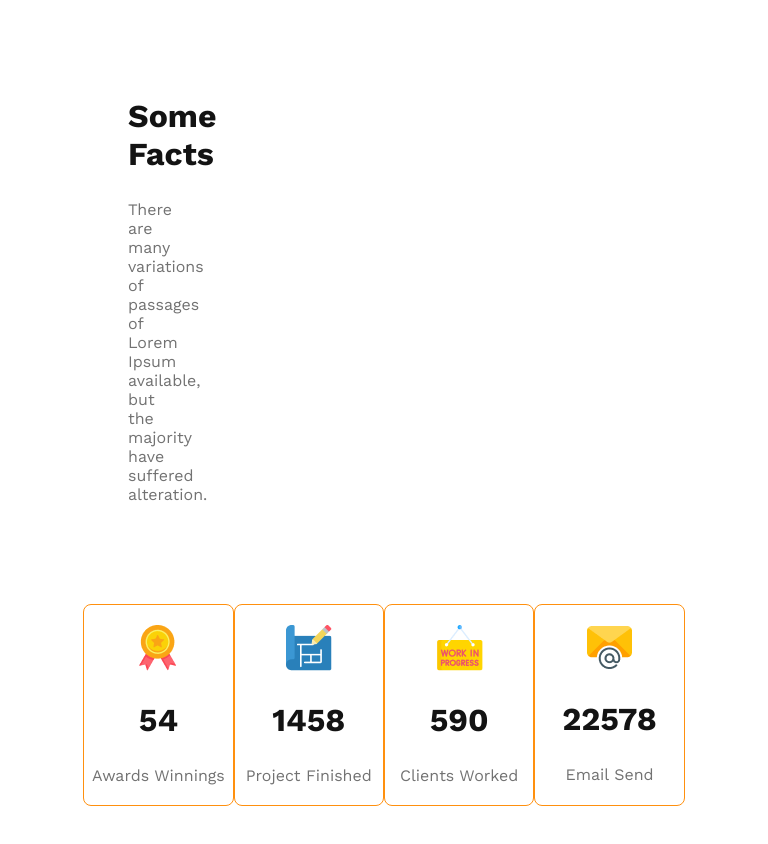
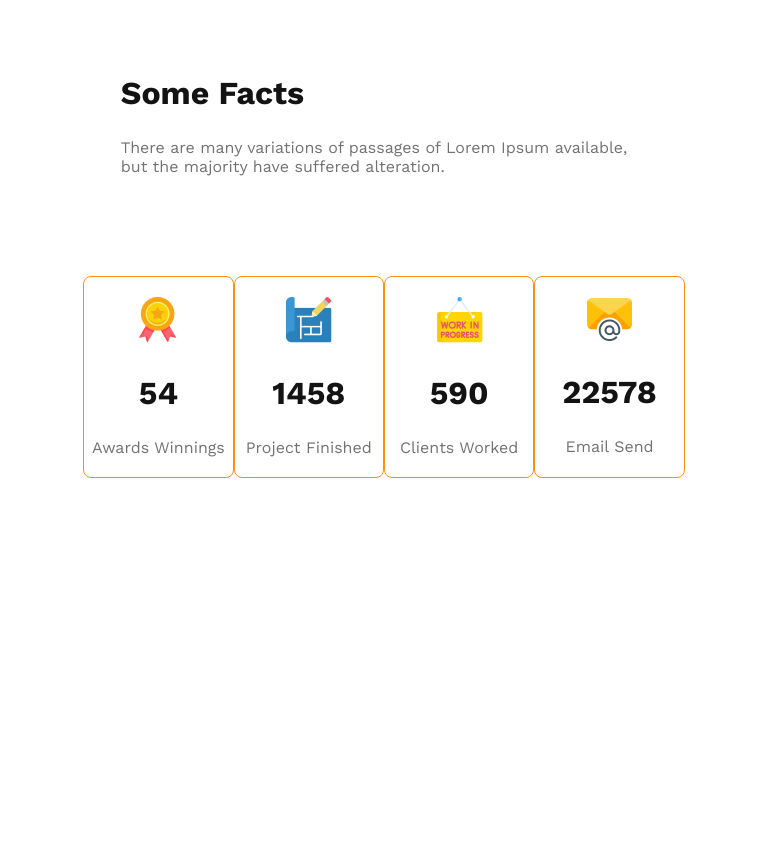
Before and after one commit to ShahariarSohan/g3-architect, a plain HTML site: page index.html in a window 768 px wide. Shown: the part 1945-2789 px from the top of the page. After the commit the page ends 2523 px from the top, so only its background shows below. Drawn offline with nearby package versions, Linux system fonts and the light colour scheme.

Commit message:
facts section completed

```diff
--- a/style.css
+++ b/style.css
@@ -177,7 +177,7 @@ nav ul li a {
 
     .facts-content {
         margin: 0px;
-        padding: 0 50px;
+        padding: 0 80px;
     }
 
     .facts-box-container {
@@ -209,5 +209,9 @@ nav ul li a {
     .team-content {
         width: 90%;
     }
+    .facts-content{
+        width:70%;
+        margin:auto;
+    }
 
 }
```
